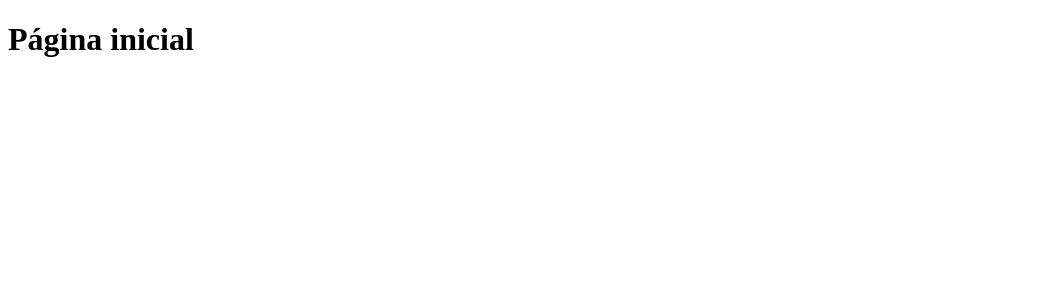
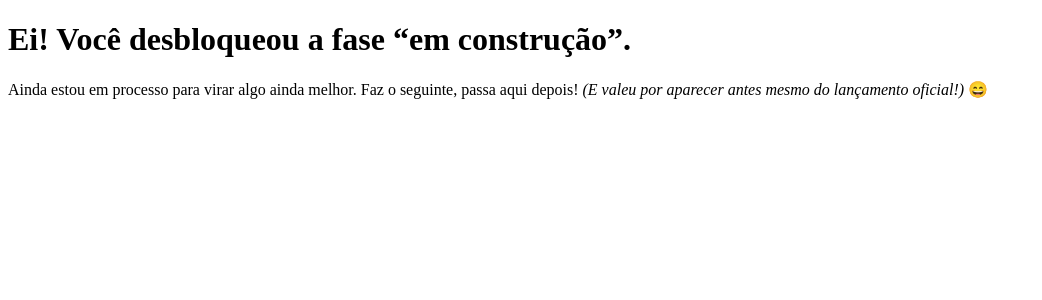
Before and after one commit to ArthurResendeC/clone-tabnews, a Next.js app: page / in a window 1280 px wide. Shown: the top 300 px of the page, without its empty margins (0-1042 px from the left). Built offline with nearby package versions, Linux system fonts and the light colour scheme.

Commit message:
feat: add a `welcome message` to home page

```diff
--- a/pages/index.js
+++ b/pages/index.js
@@ -1,3 +1,8 @@
 export default function Home() {
-    return <h1>Página inicial</h1>
+    return (
+        <>
+            <h1>Ei! Você desbloqueou a fase “em construção”.</h1>
+            <p>Ainda estou em processo para virar algo ainda melhor. Faz o seguinte, passa aqui depois! <i>(E valeu por aparecer antes mesmo do lançamento oficial!)</i> 😄</p>
+        </>
+    )
 }
```
